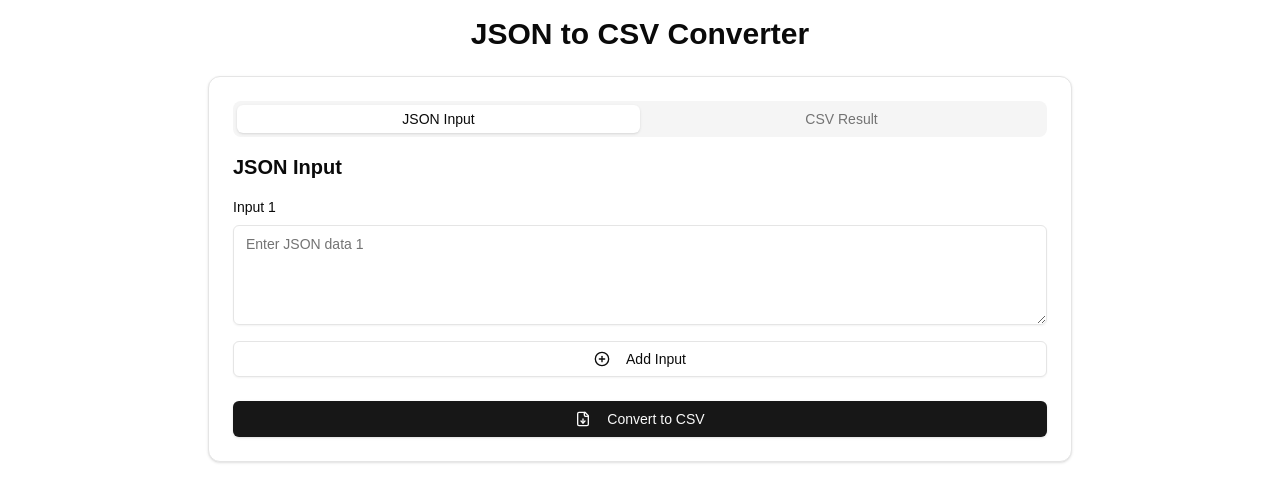
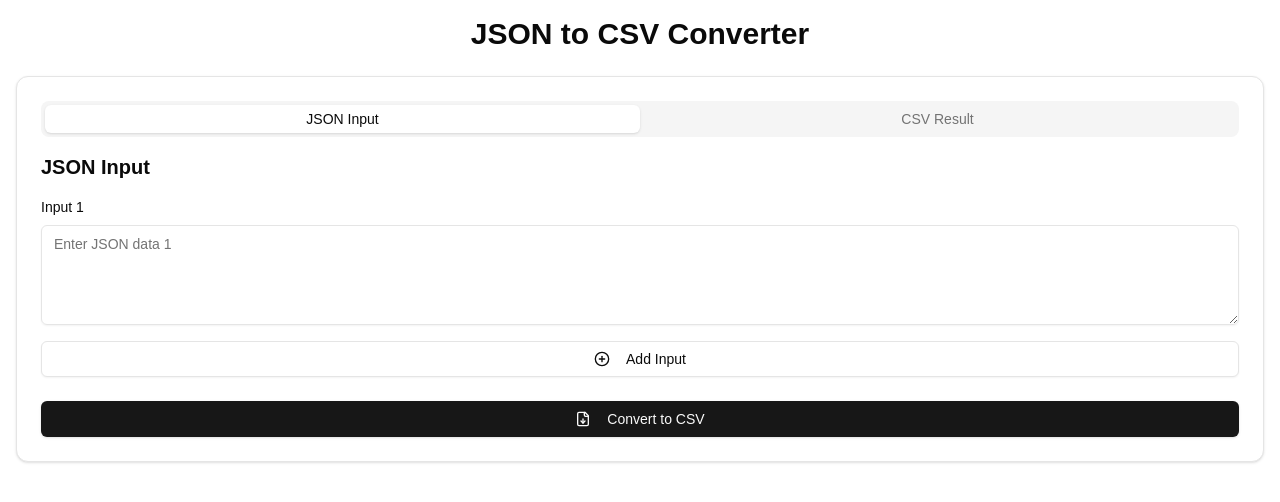
Before and after one commit to nqdd/json-to-csv-converter, a Next.js app: page / in a window 1280 px wide. Shown: the top 502 px of the page. Built offline with nearby package versions, Linux system fonts and the light colour scheme.

Commit message:
feat: update content max width

```diff
--- a/app/page.tsx
+++ b/app/page.tsx
@@ -118,7 +118,7 @@ export default function JSONToCSVConverter() {
   };
 
   return (
-    <div className="container mx-auto p-4 max-w-4xl">
+    <div className="container mx-auto p-4 max-w-10xl">
       <h1 className="text-3xl font-bold mb-6 text-center">
         JSON to CSV Converter
       </h1>
```
